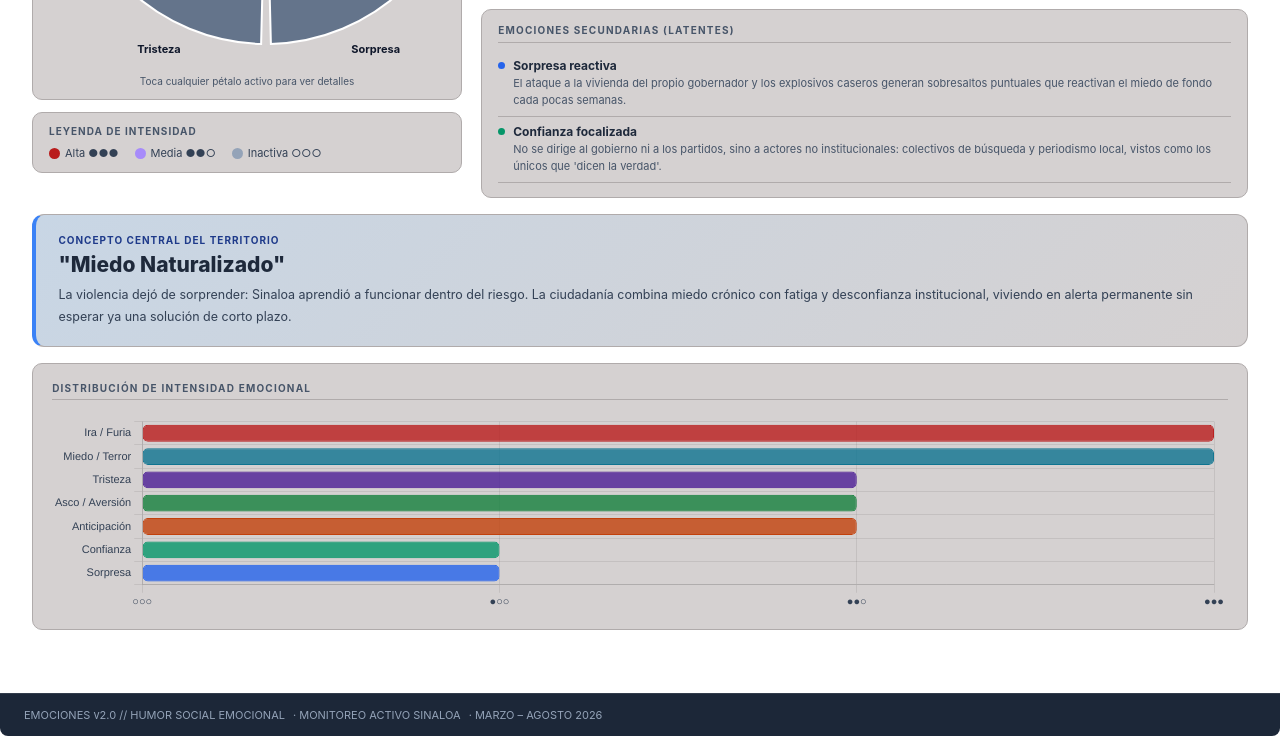
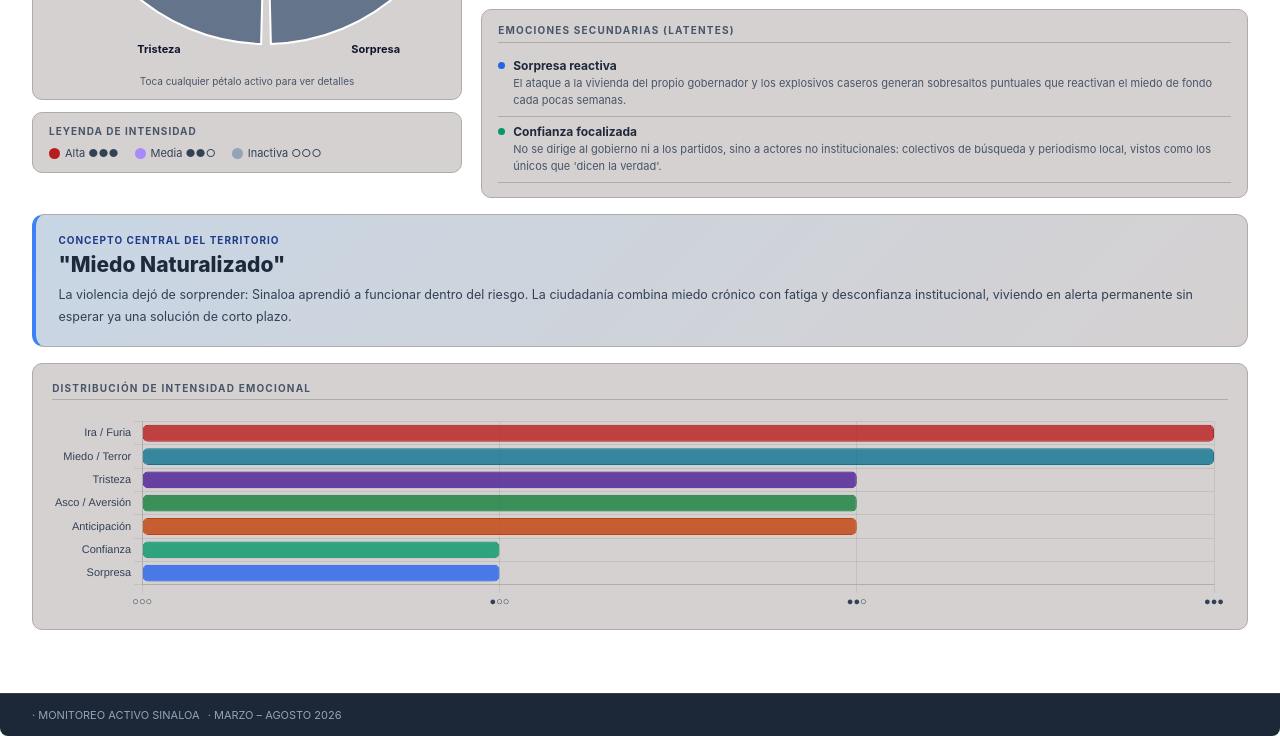
Before and after one commit to gerenciaias25-create/Sinaloa, a plain HTML site: page EMOCIONES_SINALOA.html in a window 1280 px wide. Shown: the part 643-1379 px from the top of the page. Drawn offline with nearby package versions, Linux system fonts and the light colour scheme.

Commit message:
Update EMOCIONES_SINALOA.html

```diff
--- a/EMOCIONES_SINALOA.html
+++ b/EMOCIONES_SINALOA.html
@@ -313,7 +313,7 @@ body{background:var(--bg);color:var(--tx1);font-family:-apple-system,BlinkMacSys
 
 <!-- ══════════════════════════════════════════════ FOOTER -->
 <div class="footer">
-  <span>EMOCIONES v2.0 // HUMOR SOCIAL EMOCIONAL</span>
+  <span></span>
   <span>· MONITOREO ACTIVO SINALOA</span>
   <span>· MARZO – AGOSTO 2026</span>
 </div>
```
